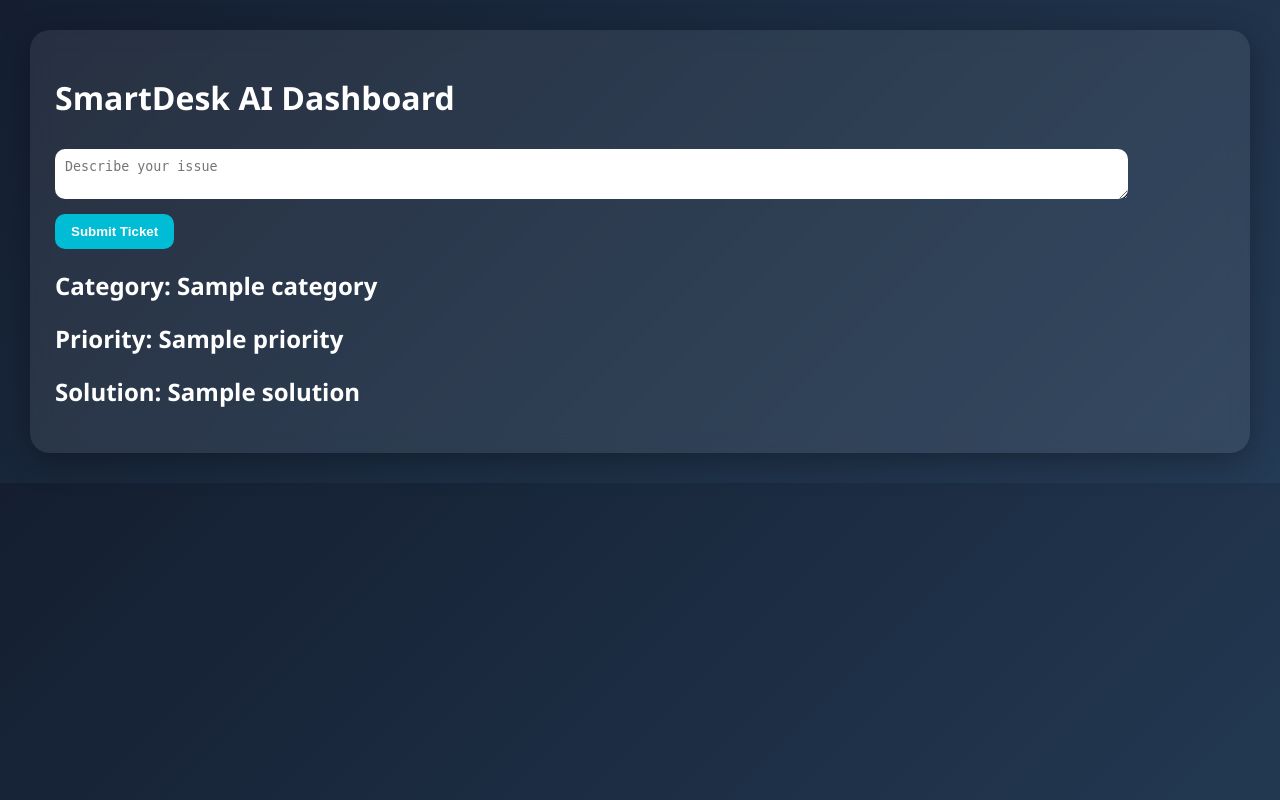
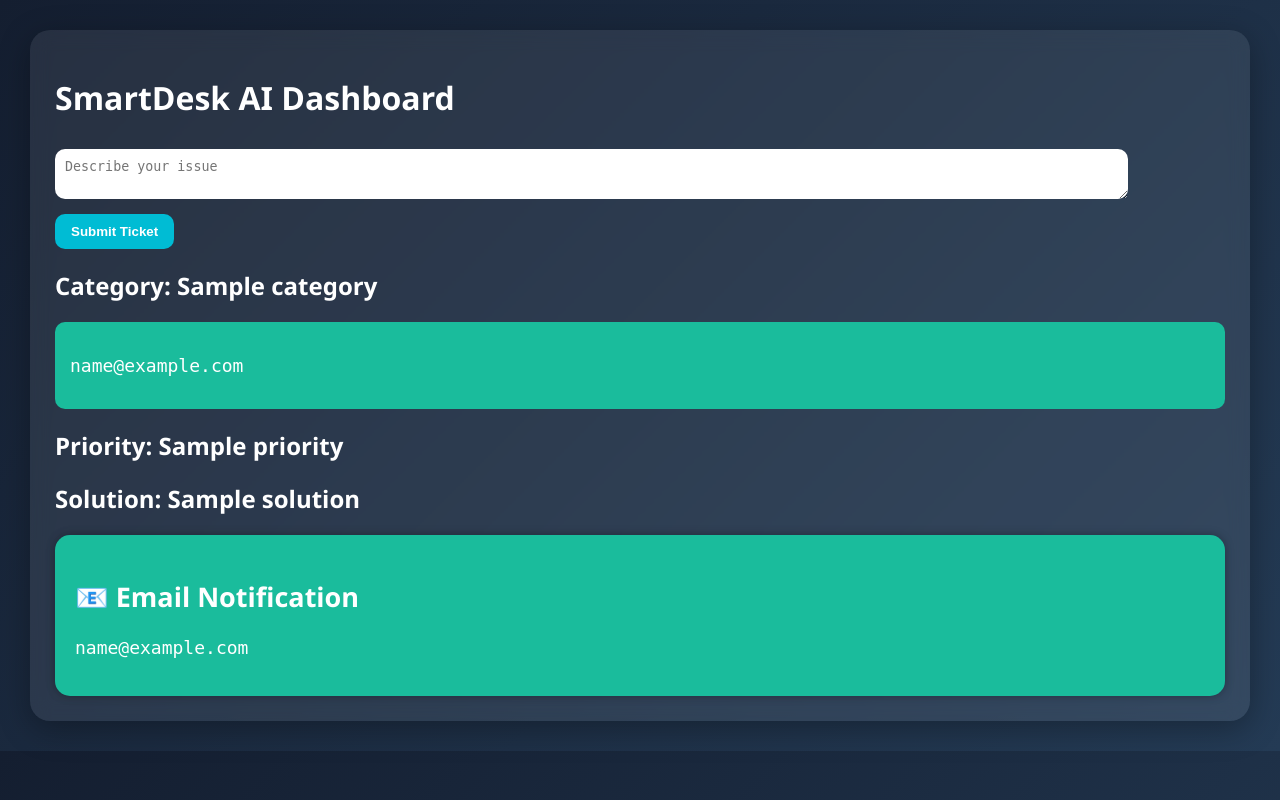
Before and after one commit to danielbendurthi06-ctrl/smartdesk-ai-helpdesk, a Flask app: template templates/dashboard.html in a window 1280 px wide. Run offline with Flask 3, Linux system fonts and the light colour scheme; the template is opened without the code that fills it: most values are stand-ins (such as "Sample title", 1, 10 or a date in 2020); parts of the project's set-up code (start-up, migrations or seed data) failed here and were passed over.

Commit message:
Added mock email notification

```diff
--- a/app.py
+++ b/app.py
@@ -219,39 +219,22 @@ def submit_ticket():
 
     db.session.commit()
 
-    # EMAIL NOTIFICATION
-    try:
 
-        msg = Message(
 
-            'SmartDesk Ticket Created',
+    # MOCK EMAIL NOTIFICATION
+    email_message = f"""
+Mock Email Notification
 
-            sender=os.environ.get(
-                'MAIL_USERNAME'
-            ),
+Ticket Submitted Successfully
 
-            recipients=[session['user']]
+Category : {category}
 
-        )
+Priority : {priority}
 
-        msg.body = f"""
-Your ticket was submitted successfully.
-
-Issue:
-{ticket}
-
-Category:
-{category}
-
-Priority:
-{priority}
+Support Team Will Contact You Soon
 """
 
-        mail.send(msg)
-
-    except Exception as e:
-
-        print(e)
+    print("EMAIL SENT SUCCESSFULLY")
 
     return render_template(
 
@@ -261,7 +244,9 @@ Priority:
 
         priority=priority,
 
-        solution=solution
+        solution=solution,
+
+        email_message=email_message
     )
 
 # LOGOUT
@@ -459,35 +444,8 @@ def assign(id):
 @app.route('/test_email')
 def test_email():
 
-    try:
+    return "SmartDesk Email Notification Working Successfully"
 
-        msg = Message(
-
-            'SmartDesk Test Email',
-
-            sender=os.environ.get(
-                'MAIL_USERNAME'
-            ),
-
-            recipients=[
-                'danielfinney1935@gmail.com'
-            ]
-
-        )
-
-        msg.body = """
-SmartDesk Email System Working Successfully
-"""
-
-        mail.send(msg)
-
-        return "Test Email Sent Successfully"
-
-    except Exception as e:
-
-        return str(e)
-
-# CREATE DATABASE
 # CREATE USER
 @app.route('/create_user')
 def create_user():
@@ -515,12 +473,10 @@ def create_user():
 
     return "User Created Successfully"
 
-
 # CREATE DATABASE
 with app.app_context():
 
-    db.create_all()
-
+    db.Screate_all()
 
 # RUN APP
 if __name__ == "__main__":
--- a/templates/admin.html
+++ b/templates/admin.html
@@ -30,6 +30,10 @@ box-shadow:0 8px 32px rgba(0,0,0,0.3);
 h1{
 margin-bottom:20px;
 }
+
+<p style="color:white;font-size:18px;">
+If dashboard takes time, please wait 30 seconds for server wake-up.
+</p>
 
 table{
 width:100%;
--- a/templates/dashboard.html
+++ b/templates/dashboard.html
@@ -119,6 +119,24 @@ Category:
 {{category}}
 </h2>
 
+{% if email_message %}
+
+<div
+style="
+background:#1abc9c;
+padding:15px;
+border-radius:10px;
+margin-top:20px;
+color:white;
+font-size:18px;
+">
+
+<pre>{{email_message}}</pre>
+
+</div>
+
+{% endif %}
+
 <h2>
 Priority:
 {{priority}}
@@ -129,6 +147,29 @@ Solution:
 {{solution}}
 </h2>
 
+{% if email_message %}
+
+<div
+style="
+background:#1abc9c;
+padding:20px;
+border-radius:15px;
+margin-top:20px;
+color:white;
+font-size:18px;
+box-shadow:0 0 10px rgba(0,0,0,0.3);
+">
+
+<h2>📧 Email Notification</h2>
+
+<pre style="color:white;">
+{{email_message}}
+</pre>
+
+</div>
+
+{% endif %}
+
 </div>
 
 {% endif %}
```
Also changed, not shown: instance/smartdesk.db.
